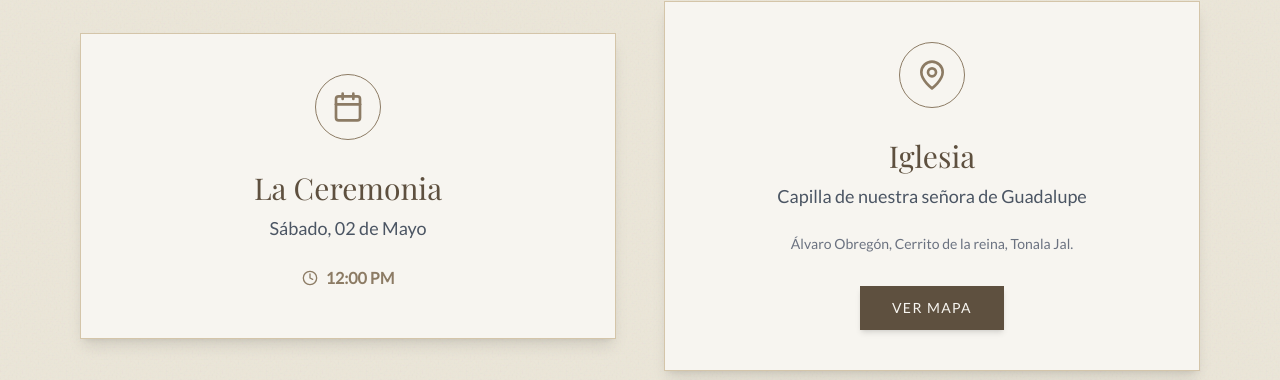
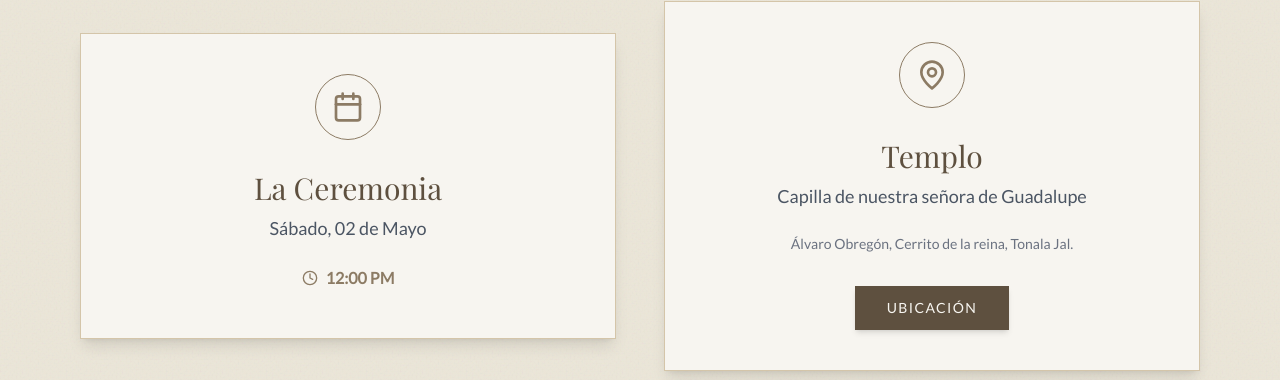
Before and after one commit to Hilary97/nuestra-boda, a React (Vite) app: page / in a window 1280 px wide. Shown: the part 1763-2143 px from the top of the page. Built offline with nearby package versions, Linux system fonts and the light colour scheme; a web font is replaced by a local one.

Commit message:
Cambio de recorte de musica de video y correcion de texto

```diff
--- a/src/InvitacionBodaVintage.jsx
+++ b/src/InvitacionBodaVintage.jsx
@@ -207,7 +207,7 @@ const VintageWeddingInvite = () => {
               <MapPin className="w-8 h-8 text-[#8c7b64]" />
             </div>
             <h3 className="font-playfair text-3xl text-[#5e503f] mb-2">
-              Iglesia
+              Templo
             </h3>
             <p className="font-body text-lg text-gray-600 mb-6">
               {couple.locationName}
@@ -222,7 +222,7 @@ const VintageWeddingInvite = () => {
               rel="noreferrer"
               className="inline-block px-8 py-3 bg-[#5e503f] text-[#f7f5f0] font-body text-sm tracking-widest uppercase hover:bg-[#4a3f32] transition-colors shadow-md"
             >
-              Ver Mapa
+              Ubicación
             </a>
           </div>
         </div>
```
Also changed, not shown: 1 other file (tests, documents, lock files or other folders).
